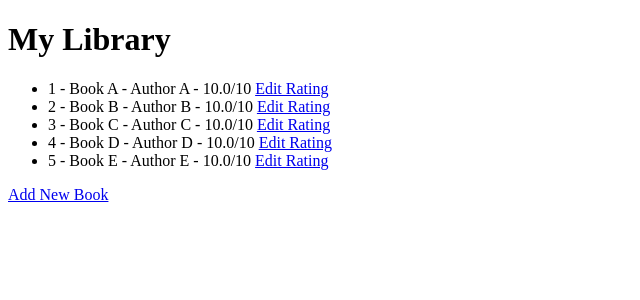
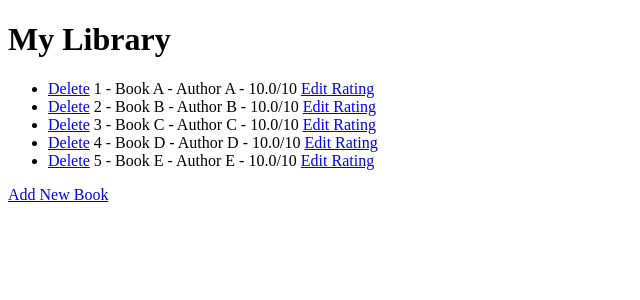
Before and after one commit to Sid72020123/Learn-Python---Udemy, a Flask app: page / in a window 1280 px wide. Shown: the top 300 px of the page, without its empty margins (0-640 px from the left). Run offline with Flask 3, Linux system fonts and the light colour scheme; data comes from the database, SQL or seed files in the repository; both versions use the stored data as it was after the commit; some libraries are stand-ins or nearby versions.

Commit message:
Day 63 complete

```diff
--- a/src/Day 63/main.py
+++ b/src/Day 63/main.py
@@ -1,9 +1,8 @@
-from flask import Flask, render_template, request, redirect, url_for
-from config import Config
-from flask_sqlalchemy import SQLAlchemy
-
 import sqlalchemy as sa
 import sqlalchemy.orm as so
+from config import Config
+from flask import Flask, redirect, render_template, request, url_for
+from flask_sqlalchemy import SQLAlchemy
 
 app = Flask(__name__)
 app.config.from_object(Config)
@@ -73,7 +72,6 @@ def add():
 
 @app.route("/edit/<int:id>", methods=["GET", "POST"])
 def edit(id):
-    print(id)
     if request.method == "POST":
         new_rating = request.form["rating"]
         with app.app_context():
@@ -88,6 +86,17 @@ def edit(id):
         return render_template("edit.html", id=id)
 
 
+@app.route("/delete/<int:id>", methods=["GET"])
+def delete(id):
+    with app.app_context():
+        book_to_delete = db.session.execute(
+            db.select(Book).where(Book.id == id)
+        ).scalar()
+        db.session.delete(book_to_delete)
+        db.session.commit()
+    return redirect(url_for("home"))
+
+
 if __name__ == "__main__":
     create_db()
     app.run(debug=True)
--- a/src/Day 63/templates/index.html
+++ b/src/Day 63/templates/index.html
@@ -11,8 +11,9 @@
             <p>Library is empty!</p>
             {% endif %} {% for book in books %}
             <li>
-                {% for key, value in book.items() %} {% if key != 'rating' %} {{ value }} - {% else %} {{ value }}/10 <a href={{ url_for('edit', id=book.id) }}>Edit Rating</a> {%
-                endif %} {% endfor %}
+                <a href="{{ url_for('delete', id=book.id) }}">Delete</a> {% for key, value in book.items() %} {% if key
+                != 'rating' %} {{ value }} - {% else %} {{ value }}/10
+                <a href="{{ url_for('edit', id=book.id) }}">Edit Rating</a> {% endif %} {% endfor %}
             </li>
             {% endfor %}
         </ul>
```
Also changed, not shown: src/Day 63/new-books-collection.db.
